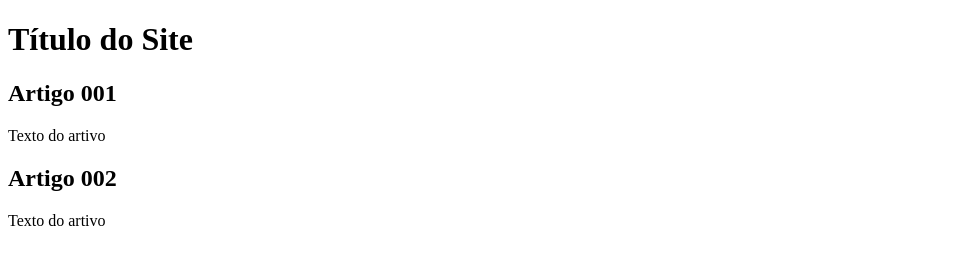
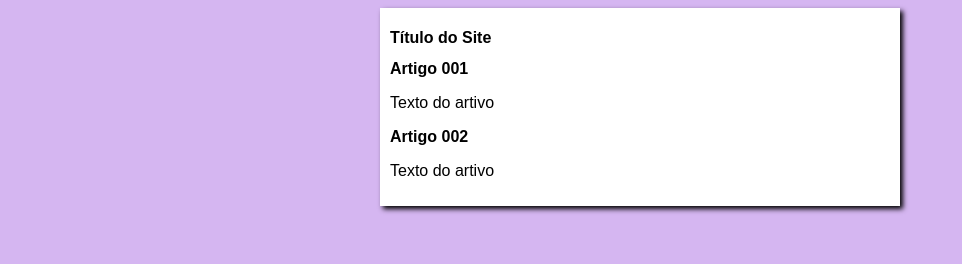
Before and after one commit to lucianoromero/projeto-site, a plain HTML site: page index.html in a window 1280 px wide. Shown: the whole page, without its empty margins (0-962 px from the left). Drawn offline with Linux system fonts and the light colour scheme.

Commit message:
inicie o design
incie o design do CSS do site

```diff
--- /dev/null
+++ b/estilos/style.css
@@ -0,0 +1,16 @@
+* {
+    font-family: Arial, Helvetica, sans-serif;
+    font-size: 16px;
+}
+
+body {
+    background-color: rgb(213, 182, 241);
+}
+
+main {
+    background-color: white;
+    width: 500px;
+    margin: auto;
+    padding: 10px;
+    box-shadow: 3px 3px 5px rgb(0, 0, 0, 473);
+}
--- a/index.html
+++ b/index.html
@@ -5,6 +5,7 @@
     <meta charset="UTF-8">
     <meta name="viewport" content="width=device-width, initial-scale=1.0">
     <title>Título do Site</title>
+    <link rel="stylesheet" href="estilos/style.css">
 </head>
 
 <body>
```
